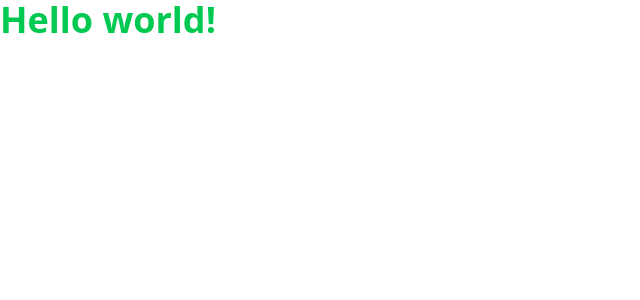
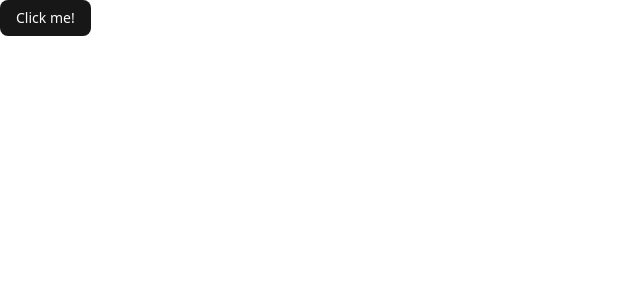
Before and after one commit to Harleen8118/meetai, a Next.js app: page / in a window 1280 px wide. Shown: the top 300 px of the page, without its empty margins (0-640 px from the left). Built offline with nearby package versions, Linux system fonts and the light colour scheme.

Commit message:
Test GPG commit

```diff
--- a/src/app/page.tsx
+++ b/src/app/page.tsx
@@ -1,9 +1,9 @@
 import Image from "next/image";
-
+import { Button } from "@/components/ui/button";
 export default function Home() {
   return (
-    <div className = "text-4xl font-bold text-green-500">
-      Hello world!
-    </div>
+    <Button>
+      Click me!
+    </Button>
   );
 }
```
